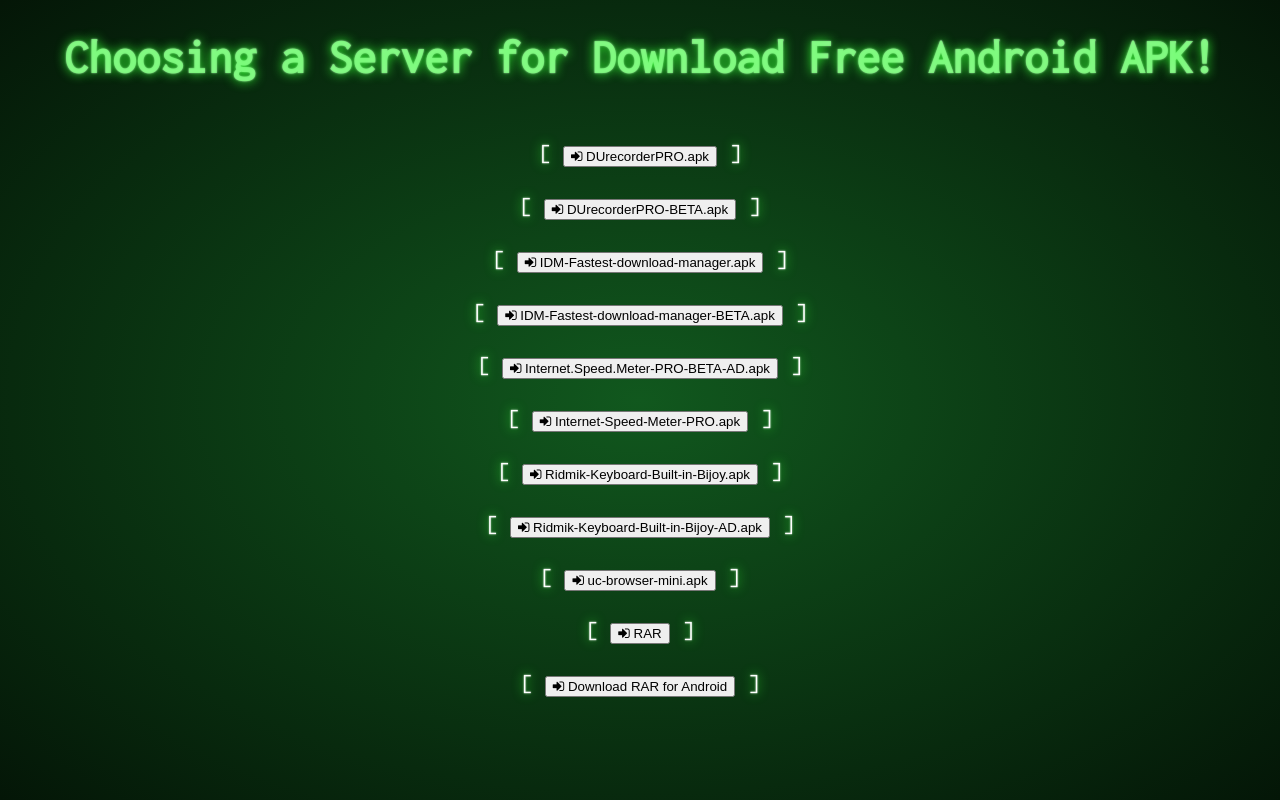
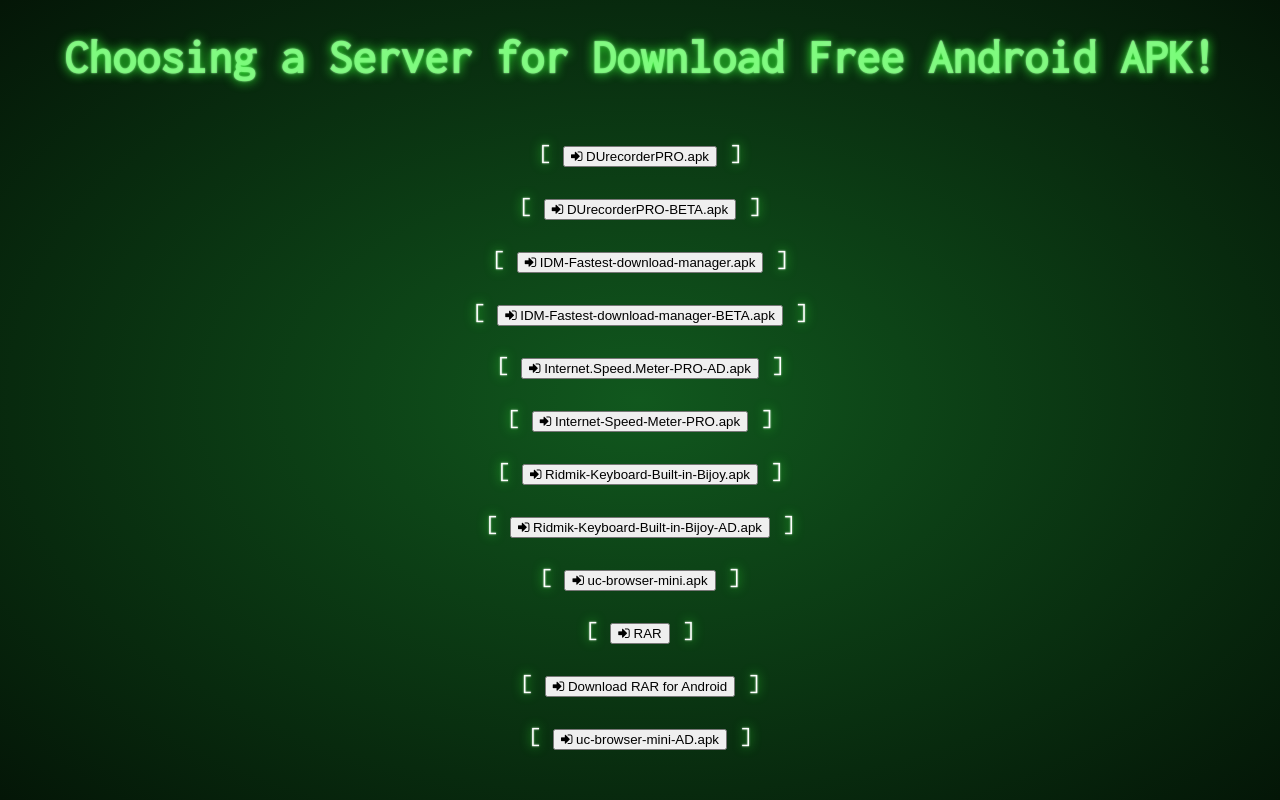
Before and after one commit to cloudunixdev/cloudunixdev.github.io, a plain HTML site: page index.html in a window 1280 px wide. Drawn offline with nearby package versions, Linux system fonts and the light colour scheme; files that its build step writes are made by us from their sources.

Commit message:
Update index.html

```diff
--- a/index.html
+++ b/index.html
@@ -47,8 +47,8 @@
 <!-- Add icon library -->
 <link href="https://cdnjs.cloudflare.com/ajax/libs/font-awesome/4.7.0/css/font-awesome.min.css" rel="stylesheet"></link>
 <!-- Auto width -->
-<a class="btn-slide2" href="https://www.mirrored.to/files/2ZWDJQEZ/Internet.Speed.Meter-PRO-BETA-AD.apk_links" target="_blank">
-<button class="btn"><i class="fa fa-sign-in"></i> Internet.Speed.Meter-PRO-BETA-AD.apk</button>
+<a class="btn-slide2" href="https://www.mirrored.to/files/1LZO3EID/Internet.Speed.Meter-PRO-AD.apk_links" target="_blank">
+<button class="btn"><i class="fa fa-sign-in"></i> Internet.Speed.Meter-PRO-AD.apk</button>
 </a></div>
 
 <br />
@@ -106,6 +106,15 @@
 	<br />
 <div>
 	<!-- Raw Code Stop -->
+	<div>
+<!-- Add icon library -->
+<link href="https://cdnjs.cloudflare.com/ajax/libs/font-awesome/4.7.0/css/font-awesome.min.css" rel="stylesheet"></link>
+<!-- Auto width -->
+<a class="btn-slide2" href="https://www.mirrored.to/files/19M47SEW/uc-browser-mini-AD.apk_links" target="_blank">
+<button class="btn"><i class="fa fa-sign-in"></i> uc-browser-mini-AD.apk</button>
+</a></div>
+	<br />
+<div>
 
 
 </div>
```
